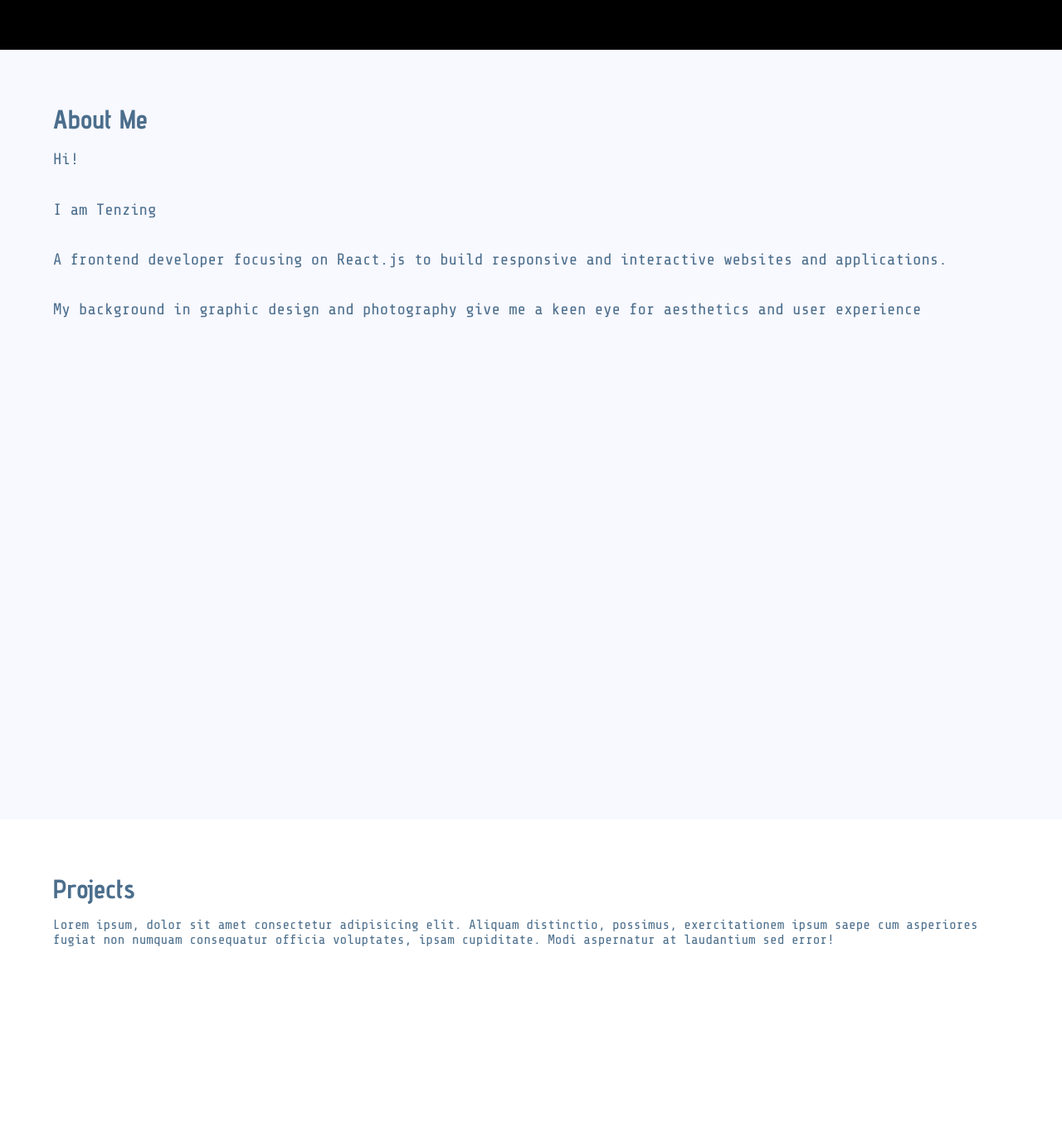
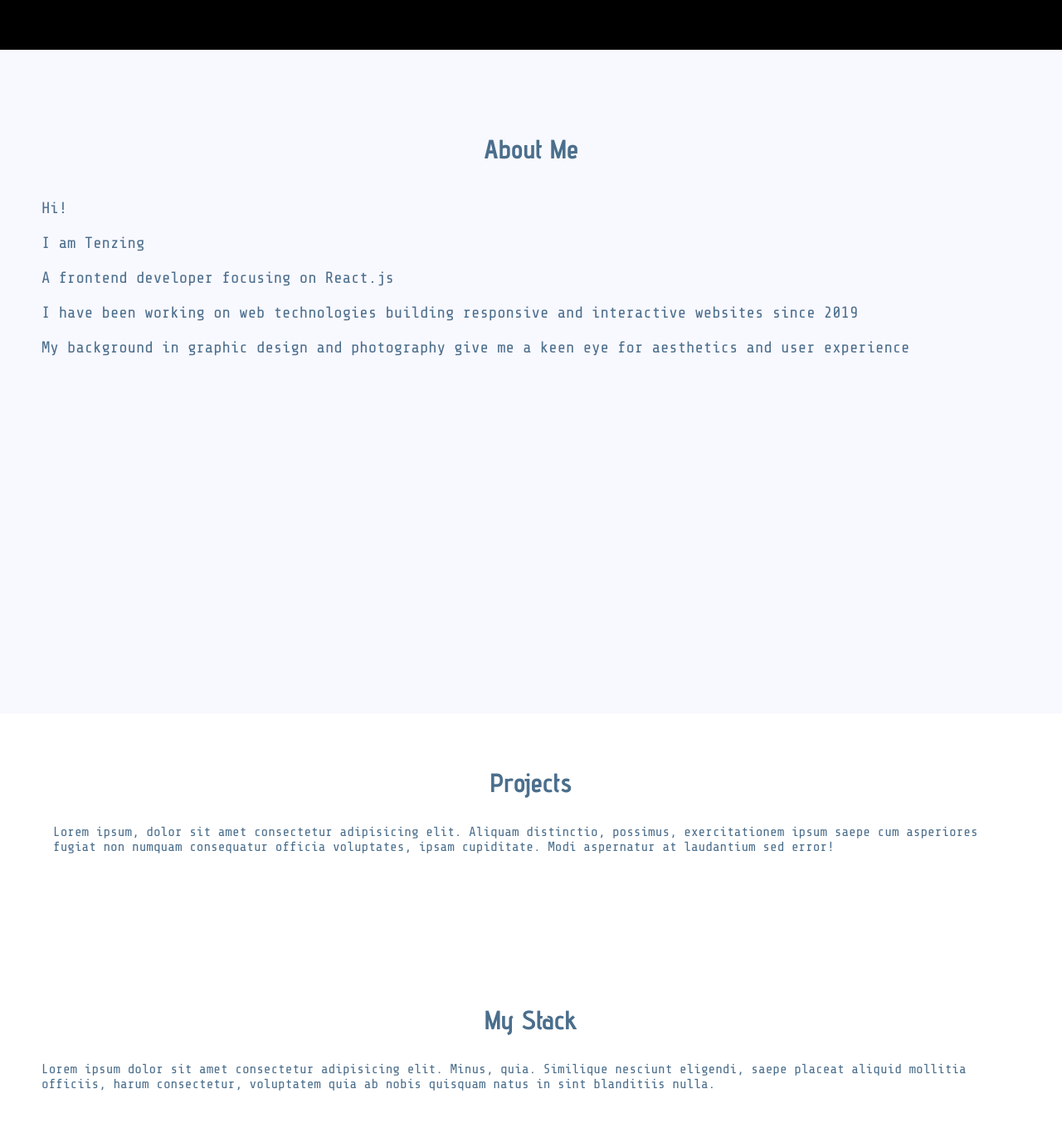
Before and after one commit to tenzing-p-lama/portfolio, a React (Create React App) app: page / in a window 1280 px wide. Shown: the part 740-2094 px from the top of the page at 83% size. Before the commit the page ends 1962 px from the top, so only its background shows below. Built offline with nearby package versions, Linux system fonts and the light colour scheme.

Commit message:
add sections and style them

```diff
--- a/src/App.jsx
+++ b/src/App.jsx
@@ -3,6 +3,7 @@ import "./App.scss";
 import AboutMe from "./components/AboutMe/AboutMe";
 import NavBar from "./components/NavBar/NavBar";
 import Projects from "./components/Projects/Projects";
+import MyStack from "./components/MyStack/MyStack";
 
 function App() {
   return (
@@ -31,6 +32,8 @@ function App() {
       <AboutMe />
 
       <Projects />
+
+      <MyStack />
     </div>
   );
 }
--- a/src/App.scss
+++ b/src/App.scss
@@ -2,6 +2,9 @@
 @use "/src/styles/partials/mixins" as *;
 
 //global
+* {
+  box-sizing: border-box;
+}
 body,
 html {
   margin: 0;
--- a/src/components/AboutMe/AboutMe.jsx
+++ b/src/components/AboutMe/AboutMe.jsx
@@ -2,13 +2,17 @@ import "./AboutMe.scss";
 
 function AboutMe() {
   return (
-    <div className="about">
-      <h2 className="about-title">About Me</h2>
-      <p className="about__copy">Hi! </p>
+    <div className="section about">
+      <div className="section-title">
+        <h2 className="section-title__content">About Me</h2>
+      </div>
+
+      <p className="about__copy">Hi!</p>
       <p className="about__copy">I am Tenzing</p>
+      <p className="about__copy">A frontend developer focusing on React.js</p>
       <p className="about__copy">
-        A frontend developer focusing on React.js to build responsive and
-        interactive websites and applications.
+        I have been working on web technologies building responsive and
+        interactive websites since 2019
       </p>
       <p className="about__copy">
         My background in graphic design and photography give me a keen eye for
--- a/src/components/AboutMe/AboutMe.scss
+++ b/src/components/AboutMe/AboutMe.scss
@@ -3,9 +3,18 @@
   display: flex;
   flex-direction: column;
   background-color: #f8f8ff; //ghost
-  padding: 4rem 4rem;
 
   &__copy {
     font-size: 1.2rem;
+    margin: 10px 0;
   }
 }
+
+.section {
+  padding: 100px 50px;
+
+  &-title {
+    margin-bottom: 2rem;
+    text-align: center;
+  }
+}
--- /dev/null
+++ b/src/components/MyStack/MyStack.jsx
@@ -0,0 +1,20 @@
+import "./MyStack.scss";
+
+function MyStack() {
+  return (
+    <div className="section mystack">
+      <div className="section-title">
+        <h2>My Stack</h2>
+      </div>
+
+      <p>
+        Lorem ipsum dolor sit amet consectetur adipisicing elit. Minus, quia.
+        Similique nesciunt eligendi, saepe placeat aliquid mollitia officiis,
+        harum consectetur, voluptatem quia ab nobis quisquam natus in sint
+        blanditiis nulla.
+      </p>
+    </div>
+  );
+}
+
+export default MyStack;
--- a/src/components/Projects/Projects.jsx
+++ b/src/components/Projects/Projects.jsx
@@ -2,9 +2,11 @@ import "./Projects.scss";
 
 function Projects() {
   return (
-    <>
-      <div className="projects">
-        <h2>Projects</h2>
+    <div className="section projects">
+      <div className="section-title">
+        <h2 className="section-title__content">Projects</h2>
+      </div>
+
       <p>
         Lorem ipsum, dolor sit amet consectetur adipisicing elit. Aliquam
         distinctio, possimus, exercitationem ipsum saepe cum asperiores fugiat
@@ -12,7 +14,6 @@ function Projects() {
         aspernatur at laudantium sed error!
       </p>
     </div>
-    </>
   );
 }
 
```
Also changed, not shown: src/components/MyStack/MyStack.scss (added). Lines whose indentation alone changed are shown as unchanged.
